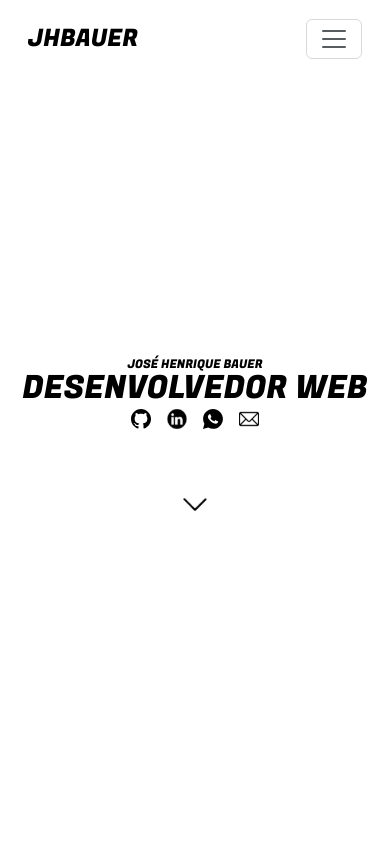
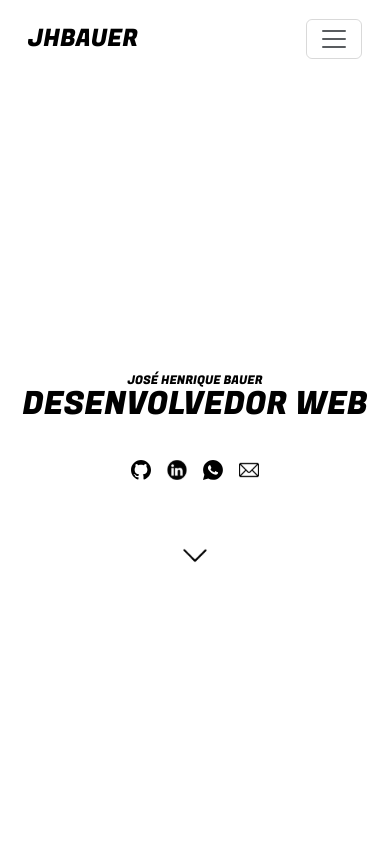
Before and after one commit to josebauer/new-portfolio, a Next.js app: page / in a window 390 px wide. Shown: the top 844 px of the page. Built offline with nearby package versions, Linux system fonts and the light colour scheme.

Commit message:
Melhora responsiviadade e altera animações

```diff
--- a/package.json
+++ b/package.json
@@ -16,6 +16,7 @@
     "react": "^19.0.0",
     "react-bootstrap": "^2.10.9",
     "react-dom": "^19.0.0",
+    "react-typed": "^2.0.12",
     "sass": "^1.85.0"
   },
   "devDependencies": {
--- a/src/app/globals.scss
+++ b/src/app/globals.scss
@@ -12,6 +12,7 @@ body {
 }
 
 section {
+  scroll-margin-top: 40px;
   min-height: 100vh;
   display: flex;
   align-items: center;
@@ -46,3 +47,12 @@ section {
     }
   }
 }
+
+@media screen and (max-height: 768px) {
+
+  section {
+    h2 {
+      font-size: 1.75rem;
+    }
+  }
+}
--- a/src/components/layout/footer/Footer.tsx
+++ b/src/components/layout/footer/Footer.tsx
@@ -29,7 +29,7 @@ export default function Footer() {
           </div>
           <div className="d-flex gap-2">
             <Image src="/icons/contact/phone.svg" alt="telefone" width={25} height={25} />
-            <Link className={styles.linkItem} href="tel:(47) 9 99759-4781">
+            <Link className={styles.linkItem} href="tel:(47)9997594781">
               (47) 9 9759-4781
             </Link>
           </div>
--- a/src/components/sections/aboutMeSection/aboutMeSection.module.scss
+++ b/src/components/sections/aboutMeSection/aboutMeSection.module.scss
@@ -37,3 +37,15 @@
     height: 250;
   }
 }
+
+@media screen and (max-height: 768px) {
+  .textAboutMe {
+    font-size: 1rem;
+    padding: 1.5rem;
+  }
+
+  .image {
+    width: 150;
+    height: 150;
+  }
+}
--- a/src/components/sections/firstSection/FirstSection.tsx
+++ b/src/components/sections/firstSection/FirstSection.tsx
@@ -5,35 +5,93 @@ import styles from "./firstSection.module.scss";
 import Image from "next/image";
 import Link from "next/link";
 import AOS from "aos";
-import { useEffect } from "react";
+import { useEffect, useState } from "react";
+import { ReactTyped } from "react-typed";
 
 export default function FirstSection() {
+  const [showName, setShowName] = useState(true);
+  const [showTitle, setShowTitle] = useState(false);
+  const [showContacts, setShowContacts] = useState(false);
+
   useEffect(() => {
+
     AOS.init({ duration: 2000 });
   }, []);
 
   return (
     <section id="first-section">
-      <Container className="d-flex flex-column justify-content-center align-items-center pt-5" data-aos="fade-down">
-        <p className={styles.name}>JOSÉ HENRIQUE BAUER</p>
-        <h1 className={styles.title}>DESENVOLVEDOR WEB</h1>
-        <Container className="d-flex gap-3 gap-sm-4 gap-md-5 justify-content-center align-items-center" data-aos="zoom-in">
+      <Container className="d-flex flex-column justify-content-center align-items-center pt-5">
+        <div className={styles.textWrapper}>
+          <p className={styles.name}>
+            {showName ? (
+              <ReactTyped
+                strings={["JOSÉ HENRIQUE BAUER"]}
+                typeSpeed={50}
+                backSpeed={0}
+                showCursor={true}
+                loop={false}
+                cursorChar="|"
+                onComplete={(self) => {
+                  self.cursor.remove();
+                  setTimeout(() => {
+                    setShowTitle(true);
+                  }, 500);
+                }}
+              />
+            ) : (
+              <span className={styles.placeholder}>JOSÉ HENRIQUE BAUER</span>
+            )}
+          </p>
+
+          <h1 className={styles.title}>
+            {showTitle ? (
+              <ReactTyped
+                strings={["DESENVOLVEDOR WEB"]}
+                typeSpeed={50}
+                backSpeed={0}
+                showCursor={true}
+                loop={false}
+                cursorChar="|"
+                onComplete={(self) => {
+                  self.cursor.remove();
+                  setTimeout(() => {
+                    setShowContacts(true);
+                  }, 500);
+                }}
+              />
+            ) : (
+              <span className={styles.placeholder}>DESENVOLVEDOR WEB</span>
+            )}
+          </h1>
+        </div>
+
+        <div className={styles.contacts}>
+          {showContacts ? (
+            <Container className="d-flex flex-column justify-content-center align-items-center">
+              <div className="d-flex gap-3 gap-sm-4 gap-md-5 justify-content-center align-items-center" data-aos="fade-up">
                 <Link className={styles.contactIcon} target="_blank" href="https://github.com/josebauer" >
                   <Image src="/icons/contact/github-logo.svg" alt="GitHub Logo" width={30} height={30} />
                 </Link>
                 <Link className={styles.contactIcon} target="_blank" href="https://linkedin.com/in/jose-henrique-bauer/">
                   <Image src="/icons/contact/linkedIn-logo-black.svg" alt="LinkedIn Logo" width={30} height={30} />
                 </Link>
-          <Link className={styles.contactIcon} href="tel:(47) 9 9759-4781">
+                <Link className={styles.contactIcon} href="tel:(47)997594781">
                   <Image src="/icons/contact/phone.svg" alt="Ícone Telefone" width={30} height={30} />
                 </Link>
                 <Link className={styles.contactIcon} href="mailto:josebauer.dev@gmail.com">
                   <Image src="/icons/contact/email-icon.svg" alt="Ícone email" width={30} height={30} />
                 </Link>
-        </Container>
-        <Link href="#about-me">
+              </div>
+              <Link href="#about-me" aria-label="Ir para a seção Sobre Mim" data-aos="fade-up">
                 <Image className="mt-5" src="/icons/arrow-down.gif" alt="Seta para baixo" unoptimized width={60} height={60} />
               </Link>
+            </Container>
+          ):(
+            <span className={styles.placeholder}>
+              josebauer.dev@gmail.com
+            </span>
+          )}
+        </div>
       </Container>
     </section>
   )
--- a/src/components/sections/firstSection/firstSection.module.scss
+++ b/src/components/sections/firstSection/firstSection.module.scss
@@ -14,6 +14,32 @@
 
 .name {
   font-size: .75rem;
+}
+
+:global(.typed-cursor) {
+  animation: blink 0.7s infinite;
+  font-weight: 100;
+}
+
+@keyframes blink {
+  0%, 50% { opacity: 1; }
+  51%, 100% { opacity: 0; }
+}
+
+.textWrapper {
+  display: flex;
+  flex-direction: column;
+  align-items: center;
+  height: 120px;
+  justify-content: center;
+}
+
+.contacts {
+  height: 100px;
+}
+
+.placeholder {
+  visibility: hidden;
 }
 
 .contactIcon {
--- a/src/components/sections/technologiesSection/technologiesSection.module.scss
+++ b/src/components/sections/technologiesSection/technologiesSection.module.scss
@@ -65,3 +65,19 @@
     grid-template-columns: repeat(5, 1fr);
   }
 }
+
+@media screen and (max-height: 768px) {
+  .cardTech {
+    padding: 1.5rem;
+
+    .description {
+      font-size: 1rem;
+    }
+  }
+
+  .techIcon {
+    p {
+      font-size: .75rem;
+    }
+  }
+}
```
Also changed, not shown: 1 other file (tests, documents, lock files or other folders). Lines whose indentation alone changed are shown as unchanged.
